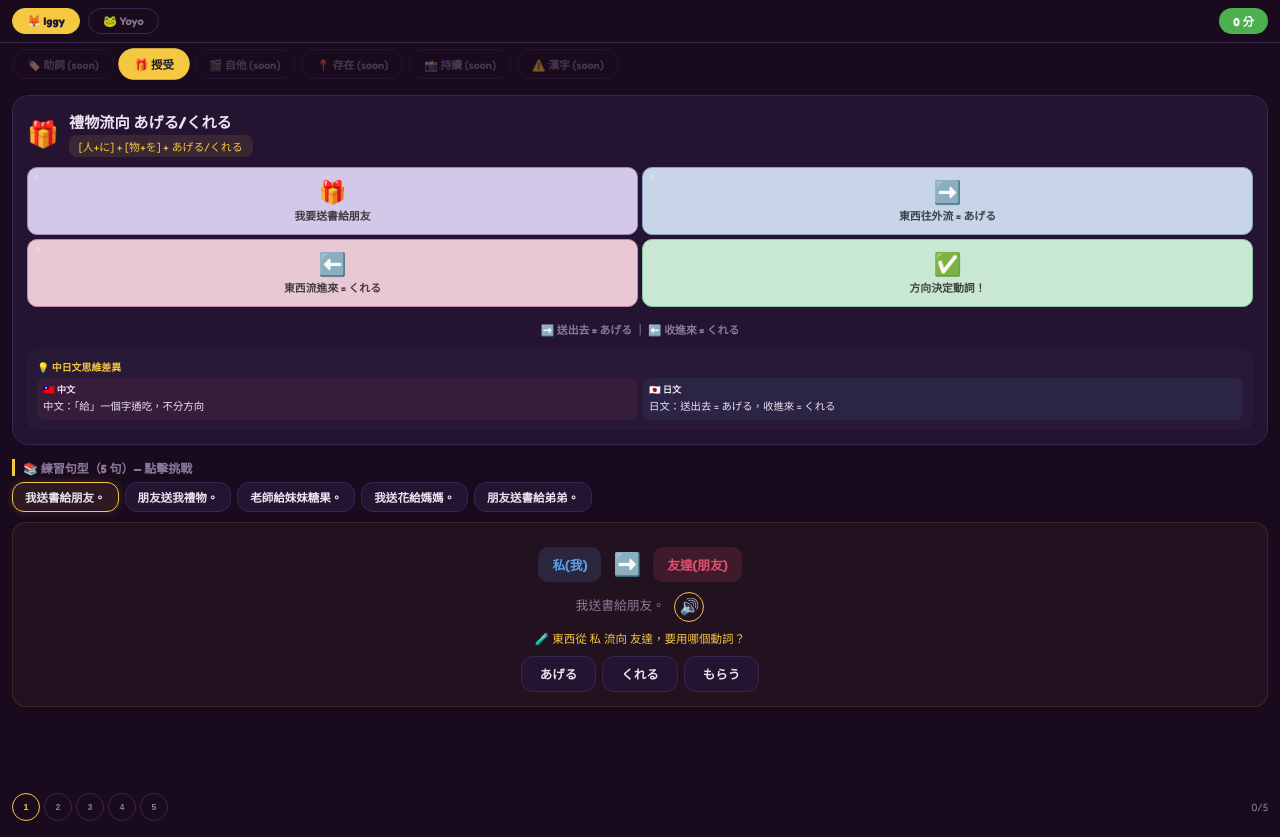
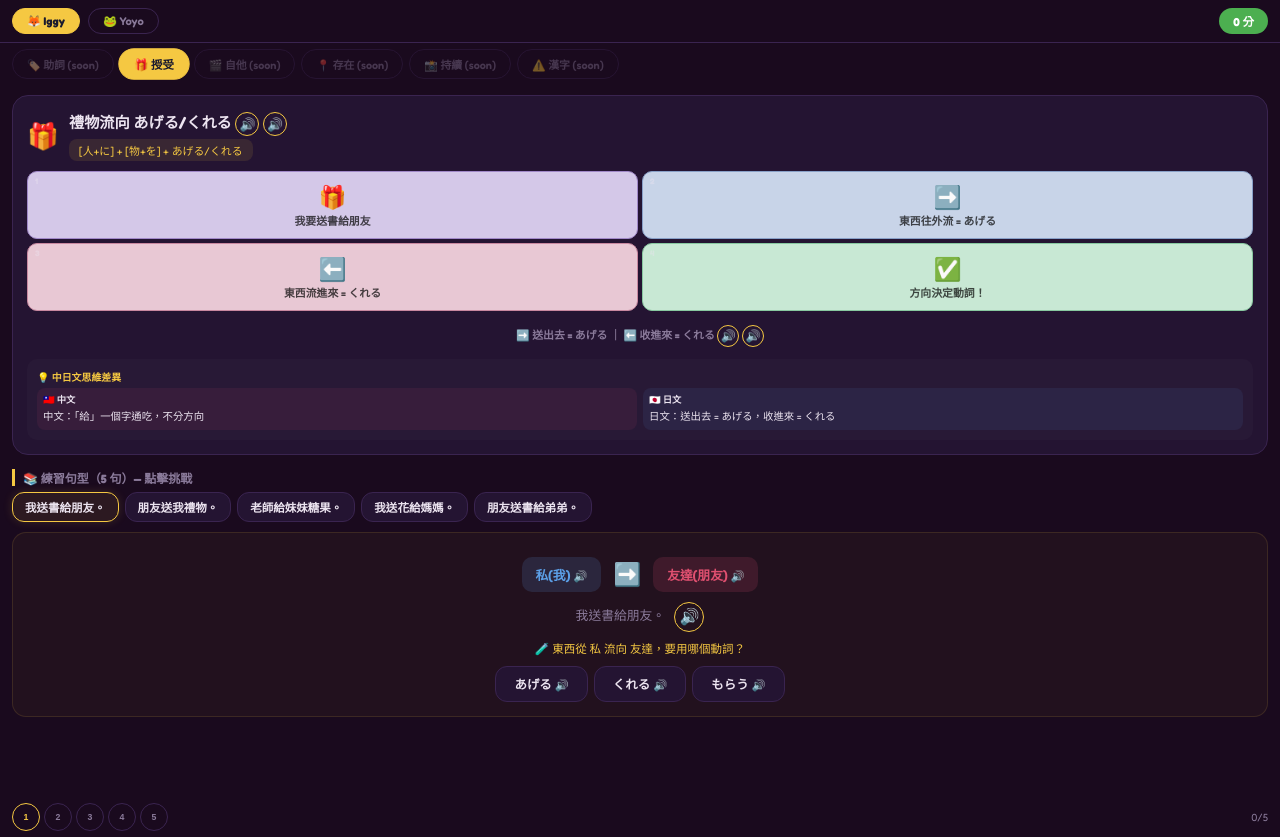
Before and after one commit to oliver603-juang/jp-sentence-lab, a plain HTML site: page index.html in a window 1280 px wide. Both pictures are taken after a click on the button "我送書給朋友。". Drawn offline with Linux system fonts and the light colour scheme; a web font is replaced by a local one.

Commit message:
deploy: update JP Sentence Lab 05/02 12:15

```diff
--- a/index.html
+++ b/index.html
@@ -312,7 +312,7 @@ function renderContent() {
     <div class="rule-header">
       <span class="rule-emoji">${r.emoji}</span>
       <div>
-        <div class="rule-name">${r.name}</div>
+        <div class="rule-name">${r.name} <button class="speak-btn" onclick="event.stopPropagation();speak('あげる')" style="width:24px;height:24px;font-size:0.8rem;vertical-align:middle;" title="唸 あげる">🔊</button> <button class="speak-btn" onclick="event.stopPropagation();speak('くれる')" style="width:24px;height:24px;font-size:0.8rem;vertical-align:middle;" title="唸 くれる">🔊</button></div>
         <span class="rule-formula-tag">${r.formula}</span>
       </div>
     </div>
@@ -323,7 +323,7 @@ function renderContent() {
         <div class="panel-text">${p.text}</div>
       </div>`).join('')}
     </div>
-    <div class="comic-formula-text">${c.formula}</div>
+    <div class="comic-formula-text">${c.formula} <button class="speak-btn" onclick="speak('あげる')" style="width:22px;height:22px;font-size:0.75rem;vertical-align:middle;" title="あげる">🔊</button> <button class="speak-btn" onclick="speak('くれる')" style="width:22px;height:22px;font-size:0.75rem;vertical-align:middle;" title="くれる">🔊</button></div>
     <div class="blindspot-box">
       <div class="bs-label">💡 中日文思維差異</div>
       <div class="bs-grid">
@@ -350,9 +350,9 @@ function renderContent() {
     h += `
     <div class="detail-card">
       <div class="direction-viz">
-        <span class="dir-person dir-from">${w.dirFrom}</span>
+        <span class="dir-person dir-from">${w.dirFrom} <span onclick="speak('${w.dirFrom.split('(')[0]}')" style="cursor:pointer;font-size:0.7rem;" title="唸">🔊</span></span>
         <span class="dir-arrow">${w.direction==='outward'?'➡️':'⬅️'}</span>
-        <span class="dir-person dir-to">${w.dirTo}</span>
+        <span class="dir-person dir-to">${w.dirTo} <span onclick="speak('${w.dirTo.split('(')[0]}')" style="cursor:pointer;font-size:0.7rem;" title="唸">🔊</span></span>
       </div>
       <div style="text-align:center;font-size:0.8rem;margin:6px 0;">
         <span style="color:var(--dim);">${w.chinese}</span>
@@ -367,7 +367,7 @@ function renderContent() {
           if (o === w.dirAnswer) cls += ' correct';
           else if (o === answered && o !== w.dirAnswer) cls += ' wrong';
         }
-        return `<button class="${cls}" onclick="handleQuiz('${w.id}','${o}','${w.dirAnswer}')"${answered?' disabled':''}>${o}</button>`;
+        return `<button class="${cls}" onclick="handleQuiz('${w.id}','${o}','${w.dirAnswer}')"${answered?' disabled':''}>${o} <span onclick="event.stopPropagation();speak('${o}')" style="cursor:pointer;font-size:0.7rem;" title="唸 ${o}">🔊</span></button>`;
       }).join('')}</div>`;
 
     if (answered) {
```
